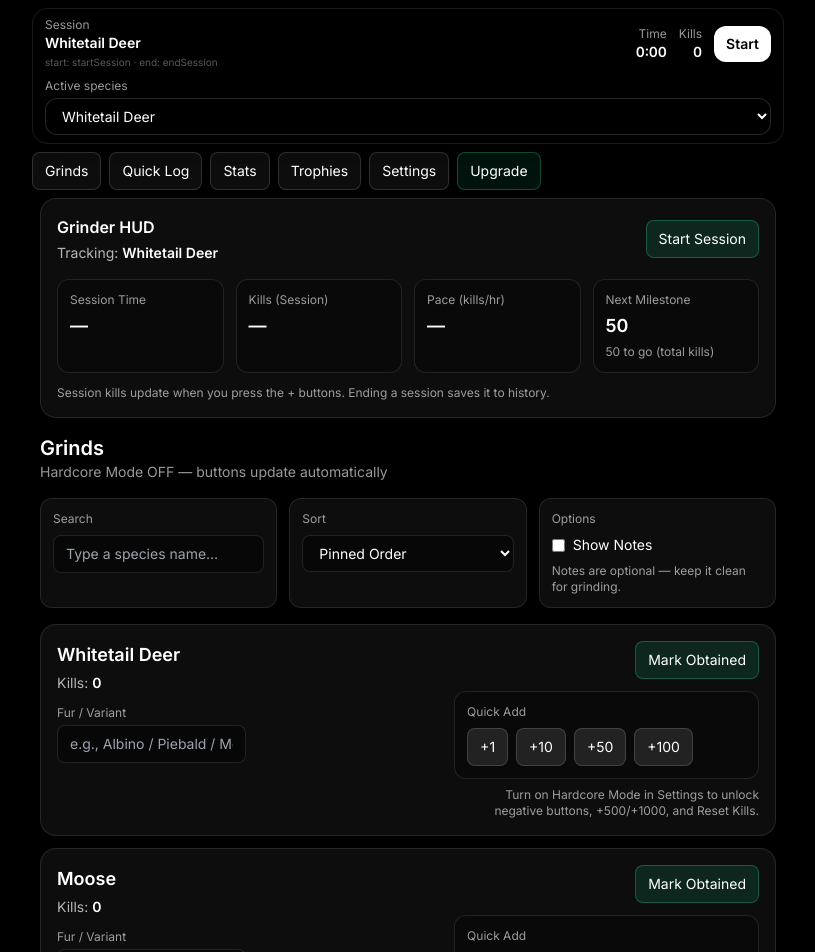
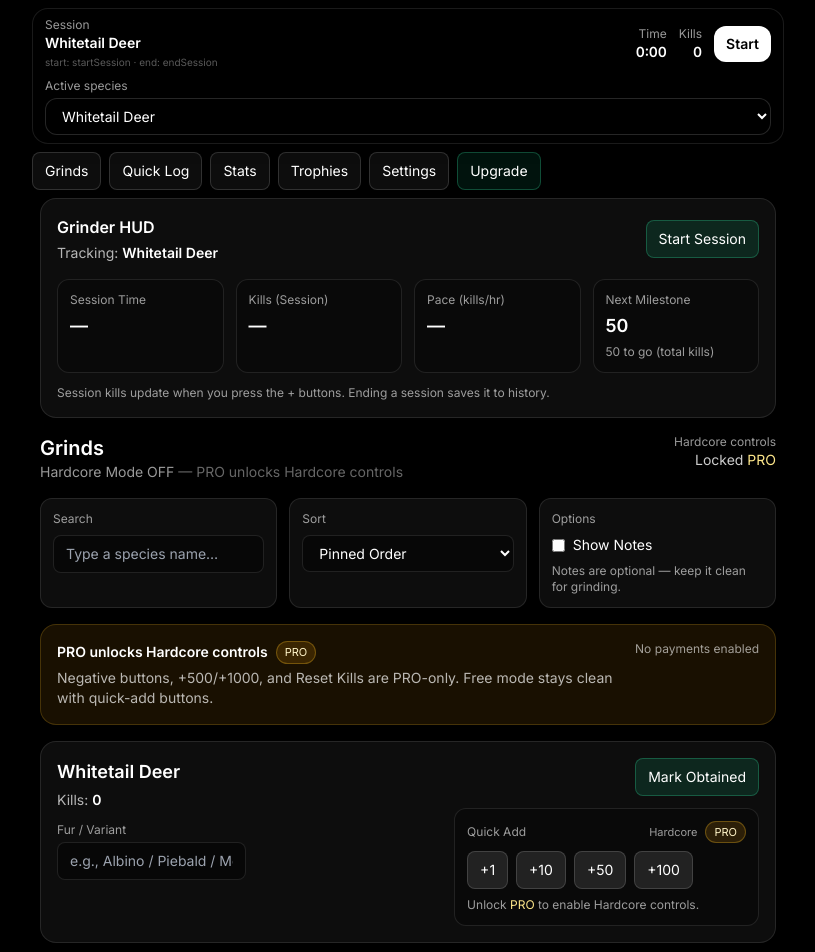
Before and after one commit to Camoford/great-one-grind, a React (Vite) app: page / in a window 1280 px wide. Shown: the top 952 px of the page, without its empty margins (232-1047 px from the left). Built offline with nearby package versions, Linux system fonts and the light colour scheme.

Commit message:
Phase 5: gate Hardcore controls behind PRO (no payments)

```diff
--- a/components/GrindsList.tsx
+++ b/components/GrindsList.tsx
@@ -9,9 +9,25 @@ function pretty(n: number) {
   return new Intl.NumberFormat().format(n);
 }
 
+function ProLockPill() {
+  return (
+    <span className="rounded-full border border-amber-400/30 bg-amber-500/15 px-2 py-0.5 text-[11px] text-amber-100">
+      PRO
+    </span>
+  );
+}
+
 export default function GrindsList() {
   const grinds = useHunterStore((s) => s.grinds);
   const hardcoreMode = useHunterStore((s) => s.hardcoreMode);
+
+  // NOTE: Phase 4 prep added isPro + test toggle, but the exact test key name can vary.
+  // We read them defensively to avoid breaking builds across small naming differences.
+  const isPro = useHunterStore((s: any) => !!s.isPro);
+  const isProTest =
+    useHunterStore((s: any) => !!(s.proTestMode ?? s.isProTestMode ?? s.testPro ?? s.proTest ?? false)) || false;
+
+  const proEnabled = isPro || isProTest;
 
   const incKills = useHunterStore((s) => s.incKills);
   const resetKills = useHunterStore((s) => s.resetKills);
@@ -24,6 +40,10 @@ export default function GrindsList() {
   const [query, setQuery] = useState("");
   const [sortMode, setSortMode] = useState<SortMode>("pinned");
   const [showNotes, setShowNotes] = useState(false);
+
+  // Hardcore controls are PRO-gated.
+  // FREE users can still grind normally (+1/+10/+50/+100).
+  const hardcoreEnabled = proEnabled ? hardcoreMode : false;
 
   const filtered = useMemo(() => {
     const q = query.trim().toLowerCase();
@@ -94,17 +114,41 @@ export default function GrindsList() {
 
   return (
     <div className="space-y-4 px-2">
-      {/* NEW: Grinder HUD at top */}
+      {/* Grinder HUD at top */}
       <GrinderHUD />
 
       {/* Header */}
       <div className="flex items-start justify-between gap-3">
-        <div>
-          <h2 className="text-xl font-semibold">Grinds</h2>
+        <div className="min-w-0">
+          <div className="flex items-center gap-2">
+            <h2 className="text-xl font-semibold">Grinds</h2>
+            {proEnabled ? <ProLockPill /> : null}
+          </div>
+
           <div className="text-sm text-white/60">
-            {hardcoreMode ? "Hardcore Mode ON" : "Hardcore Mode OFF"} — buttons update automatically
+            {hardcoreEnabled ? (
+              <>
+                Hardcore Mode ON <span className="text-white/40">— PRO controls enabled</span>
+              </>
+            ) : (
+              <>
+                Hardcore Mode OFF{" "}
+                <span className="text-white/40">
+                  — {proEnabled ? "toggle in Settings" : "PRO unlocks Hardcore controls"}
+                </span>
+              </>
+            )}
           </div>
         </div>
+
+        {!proEnabled && (
+          <div className="hidden md:block text-right">
+            <div className="text-xs text-white/60">Hardcore controls</div>
+            <div className="text-sm">
+              <span className="text-white/80">Locked</span> <span className="text-amber-200">PRO</span>
+            </div>
+          </div>
+        )}
       </div>
 
       {/* Controls */}
@@ -136,18 +180,30 @@ export default function GrindsList() {
         <div className="rounded-xl border border-white/10 bg-white/5 p-3">
           <div className="text-xs text-white/60 mb-2">Options</div>
           <label className="flex items-center gap-2 text-sm">
-            <input
-              type="checkbox"
-              checked={showNotes}
-              onChange={(e) => setShowNotes(e.target.checked)}
-            />
+            <input type="checkbox" checked={showNotes} onChange={(e) => setShowNotes(e.target.checked)} />
             Show Notes
           </label>
-          <div className="mt-2 text-xs text-white/60">
-            Notes are optional — keep it clean for grinding.
+          <div className="mt-2 text-xs text-white/60">Notes are optional — keep it clean for grinding.</div>
+        </div>
+      </div>
+
+      {/* PRO tease (FREE users only) */}
+      {!proEnabled && (
+        <div className="rounded-2xl border border-amber-400/20 bg-amber-500/10 p-4">
+          <div className="flex items-start justify-between gap-3">
+            <div className="min-w-0">
+              <div className="flex items-center gap-2">
+                <div className="text-sm font-semibold">PRO unlocks Hardcore controls</div>
+                <ProLockPill />
+              </div>
+              <div className="mt-1 text-sm text-white/70">
+                Negative buttons, +500/+1000, and Reset Kills are PRO-only. Free mode stays clean with quick-add buttons.
+              </div>
+            </div>
+            <div className="shrink-0 text-xs text-white/60">No payments enabled</div>
           </div>
         </div>
-      </div>
+      )}
 
       {/* List */}
       <div className="space-y-3">
@@ -216,7 +272,8 @@ export default function GrindsList() {
                     </button>
                   )}
 
-                  {hardcoreMode && (
+                  {/* Reset Kills is PRO + Hardcore only */}
+                  {proEnabled && hardcoreEnabled && (
                     <button
                       type="button"
                       onClick={() => handleResetConfirm(g)}
@@ -229,12 +286,22 @@ export default function GrindsList() {
 
                 {/* Grinder buttons */}
                 <div className="mt-3 rounded-xl border border-white/10 bg-black/30 p-3">
-                  <div className="text-xs text-white/60 mb-2">
-                    {hardcoreMode ? "Hardcore Controls" : "Quick Add"}
+                  <div className="flex items-center justify-between gap-2">
+                    <div className="text-xs text-white/60">
+                      {hardcoreEnabled ? "Hardcore Controls" : "Quick Add"}
+                    </div>
+
+                    {/* Show PRO badge only when user is FREE (keeps it clean for PRO users) */}
+                    {!proEnabled && (
+                      <div className="flex items-center gap-2">
+                        <span className="text-[11px] text-white/60">Hardcore</span>
+                        <ProLockPill />
+                      </div>
+                    )}
                   </div>
 
-                  {/* Row 1: Positive */}
-                  <div className="flex flex-wrap gap-2">
+                  {/* Row 1: Positive (always) */}
+                  <div className="mt-2 flex flex-wrap gap-2">
                     {positiveButtons.map((n) => (
                       <button
                         key={`pos_${g.id}_${n}`}
@@ -246,7 +313,9 @@ export default function GrindsList() {
                       </button>
                     ))}
 
-                    {hardcoreMode &&
+                    {/* +500/+1000 only when PRO + Hardcore */}
+                    {proEnabled &&
+                      hardcoreEnabled &&
                       hardcorePosButtons.map((n) => (
                         <button
                           key={`poshard_${g.id}_${n}`}
@@ -259,8 +328,8 @@ export default function GrindsList() {
                       ))}
                   </div>
 
-                  {/* Row 2: Negative (Hardcore only) */}
-                  {hardcoreMode && (
+                  {/* Row 2: Negative only when PRO + Hardcore */}
+                  {proEnabled && hardcoreEnabled && (
                     <div className="mt-2 flex flex-wrap gap-2">
                       {hardcoreNegButtons.map((n) => (
                         <button
@@ -273,18 +342,24 @@ export default function GrindsList() {
                           {n}
                         </button>
                       ))}
-                      <div className="text-xs text-white/50 self-center ml-1">
-                        (negative buttons won’t go below 0)
-                      </div>
+                      <div className="text-xs text-white/50 self-center ml-1">(negative buttons won’t go below 0)</div>
+                    </div>
+                  )}
+
+                  {/* FREE helper text */}
+                  {!proEnabled && (
+                    <div className="mt-2 text-xs text-white/60">
+                      Unlock <span className="text-amber-200">PRO</span> to enable Hardcore controls.
+                    </div>
+                  )}
+
+                  {/* PRO helper text when Hardcore OFF */}
+                  {proEnabled && !hardcoreEnabled && (
+                    <div className="mt-2 text-xs text-white/60">
+                      Turn on Hardcore Mode in Settings to show -kills, +500/+1000, and Reset Kills.
                     </div>
                   )}
                 </div>
-
-                {!hardcoreMode && (
-                  <div className="mt-2 text-xs text-white/60 md:text-right">
-                    Turn on Hardcore Mode in Settings to unlock negative buttons, +500/+1000, and Reset Kills.
-                  </div>
-                )}
               </div>
             </div>
           </div>
```
